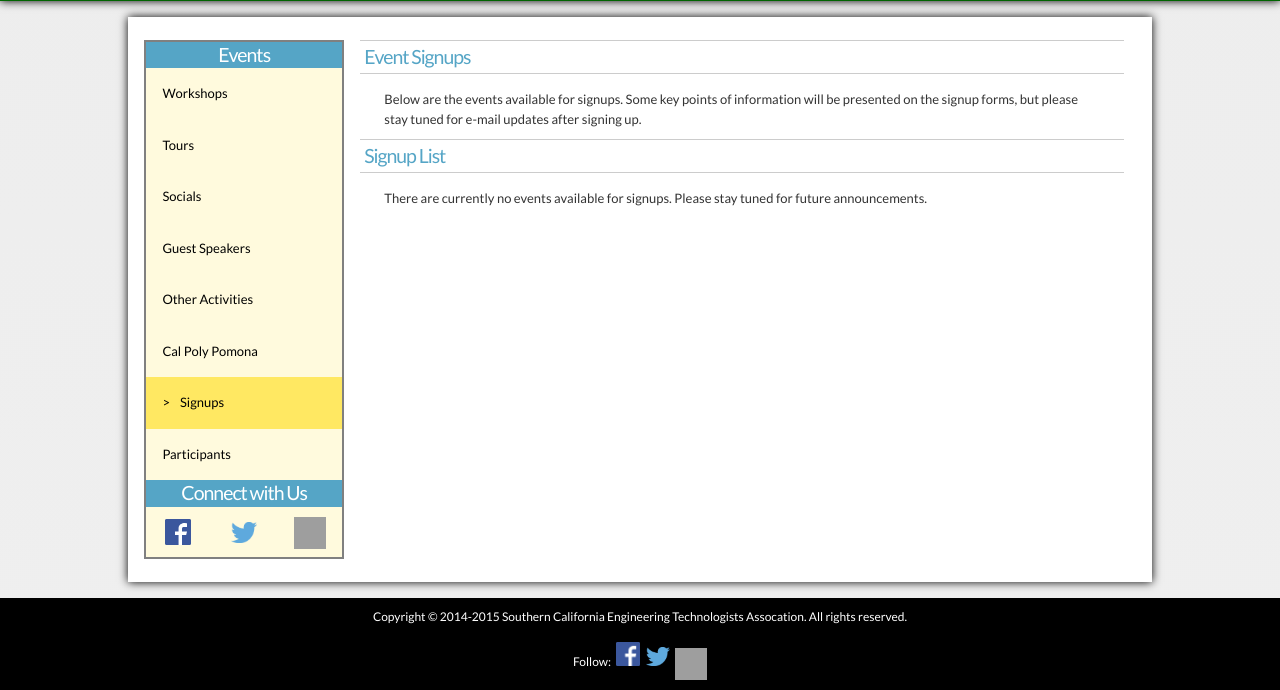
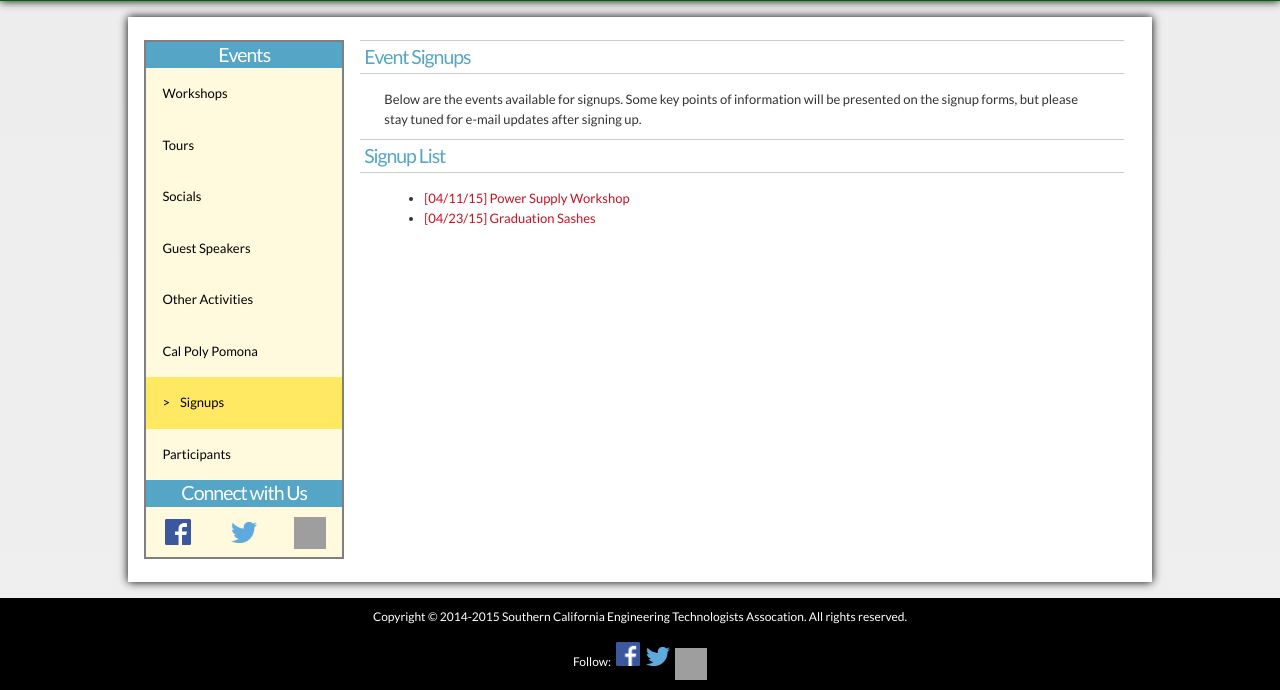
Before and after one commit to ScetaWebmaster/SCETACPP, a PHP site: page /signups/index.php in a window 1280 px wide. Shown: the part 241-931 px from the top of the page. Run offline with PHP 8.4, Linux system fonts and the light colour scheme; some libraries are stand-ins or nearby versions; grey boxes are pictures that could not be loaded.

Commit message:
Added Graduation Sashes.

```diff
--- a/sceta.org/signups/index.php
+++ b/sceta.org/signups/index.php
@@ -70,15 +70,16 @@
 							</p>
 
 							<h4>Signup List</h4>
+							<!--
 							<p>
 								There are currently no events available for signups. Please stay tuned for future announcements.
 							</p>
+						-->
 
-						<!--
 							<ul>
 								<li><a href="https://docs.google.com/forms/d/1W6voVLk_G2aYHSnIKOIc8qy0nIVfgUkStR6dD9Eo7A0/viewform" target="_blank">[04/11/15] Power Supply Workshop</a></li>
+								<li><a href="https://docs.google.com/forms/d/1tBi5GS0qbO5ZZpsR2wU29JdrmCrNKDNkQlej6xlCsfk/viewform" target="_blank">[04/23/15] Graduation Sashes</a></li>
 							</ul>
-						-->
 						</div>
 					</div>
 				</div>
```
